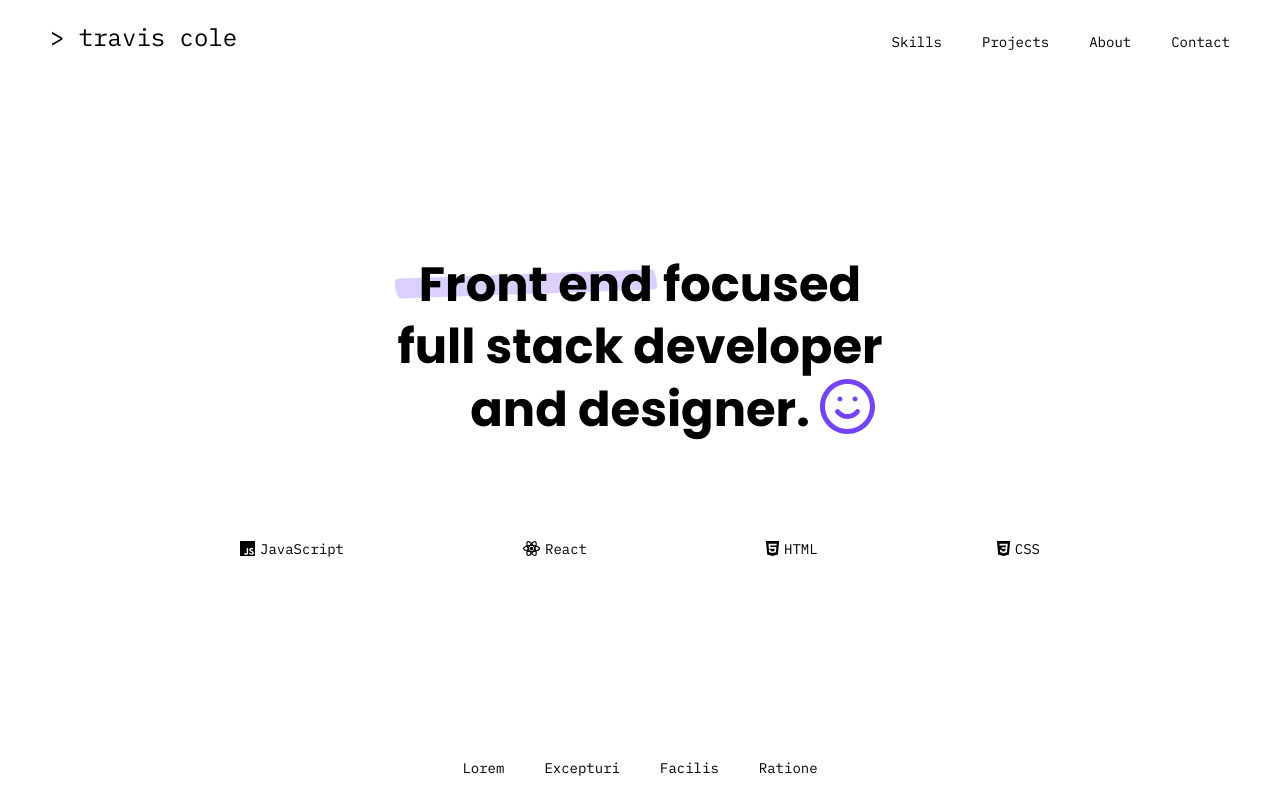
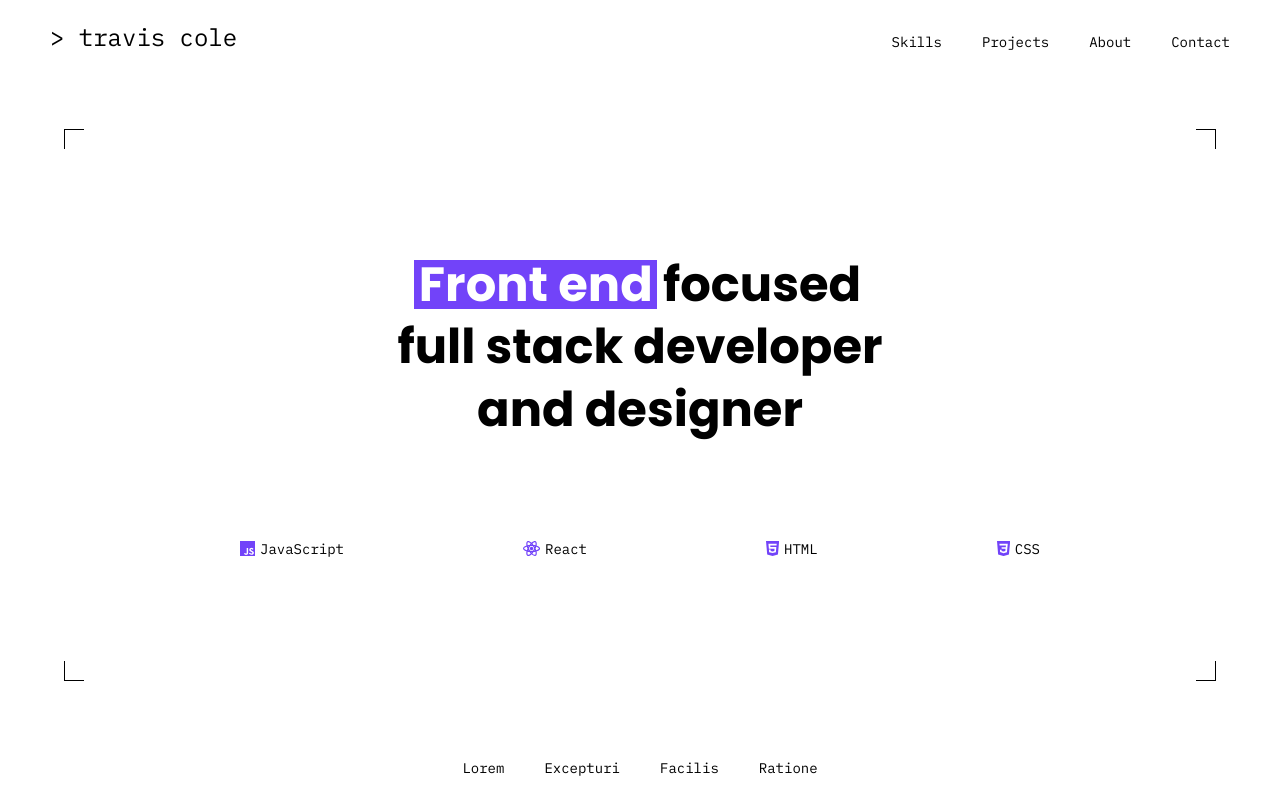
Before and after one commit to iamtraviscole/dev-portfolio, a Next.js app: page / in a window 1280 px wide. Built offline with nearby package versions, Linux system fonts and the light colour scheme.

Commit message:
remove smile icon, add print marks, change styling

```diff
--- a/pages/index.js
+++ b/pages/index.js
@@ -2,7 +2,6 @@ import React from 'react'
 
 import Layout from '../components/Layout'
 
-import SmileIcon from '../public/icons/smile.svg'
 import JavaScriptIcon from '../public/icons/javascript.svg'
 import ReactIcon from '../public/icons/react.svg'
 import HTML5Icon from '../public/icons/html5.svg'
@@ -15,10 +14,21 @@ export default function Index() {
       description=''
     >
       <div className='Index'>
+      <div className='Index__print-marks-x'>
+            <div className='Index__print-marks-x-mark'></div>
+            <div className='Index__print-marks-x-mark'></div>
+            <div className='Index__print-marks-x-mark'></div>
+            <div className='Index__print-marks-x-mark'></div>
+          </div>
+          <div className='Index__print-marks-y'>
+            <div className='Index__print-marks-y-mark'></div>
+            <div className='Index__print-marks-y-mark'></div>
+            <div className='Index__print-marks-y-mark'></div>
+            <div className='Index__print-marks-y-mark'></div>
+          </div>
         <div className='Index__intro'>
           <h1>
-            <span className='Index__intro-highlight'>Front end</span> focused full stack developer and designer.
-            <span className='Index__intro-icon'><SmileIcon /></span>
+            <span className='Index__intro-highlight'>Front end</span> focused full stack developer and designer
           </h1>
         </div>
         <div className='Index__skills'>
--- a/styles/pages/Index.scss
+++ b/styles/pages/Index.scss
@@ -1,10 +1,70 @@
 .Index {
+  position: relative;
   display: flex;
   flex-direction: column;
   justify-content: center;
   height: 100%;
 
+  &__print-marks-x {
+
+      &-mark {
+        position: absolute;
+        top: 0;
+        left: 0;
+        width: 20px;
+        height: 1px;
+        background: var(--color-bg-b);
+
+        &:nth-child(2) {
+          left: auto;
+          right: 0;
+        }
+
+        &:nth-child(3) {
+          top: auto;
+          left: auto;
+          right: 0;
+          bottom: 0;
+        }
+
+        &:nth-child(4) {
+          top: auto;
+          bottom: 0;
+        }
+      }
+    }
+
+    &__print-marks-y {
+
+      &-mark {
+        position: absolute;
+        top: 0;
+        left: 0;
+        width: 1px;
+        height: 20px;
+        background: var(--color-bg-b);
+
+        &:nth-child(2) {
+          left: auto;
+          right: 0;
+        }
+
+        &:nth-child(3) {
+          top: auto;
+          left: auto;
+          bottom: 0;
+          right: 0;
+        }
+
+        &:nth-child(4) {
+          top: auto;
+          bottom: 0;
+        }
+      }
+    }
+
   &__intro {
+    position: relative;
     margin: 0 auto;
     max-width: 500px;
     text-align: center;
@@ -16,18 +76,16 @@
 
       .Index__intro-highlight {
         position: relative;
+        color: var(--color-heading-b);
 
         &::before {
+          content: '';
           position: absolute;
-          bottom: 35%;
-          left: -10%;
-          content: '';
+          left: -2%;
+          top: 14%;
           background: var(--color-a);
-          opacity: .25;
-          width: 112%;
-          height: 30%;
-          border-radius: 5px / 3px 15px;
-          transform: rotate(-2deg);
+          width: 104%;
+          height: 72%;
           z-index: -1000;
         }
       }
@@ -62,6 +120,7 @@
         > svg {
           height: 15px;
           margin-right: 5px;
+          fill: var(--color-a);
         }
       }
     }
```
Also changed, not shown: public/icons/smile.svg (deleted).
